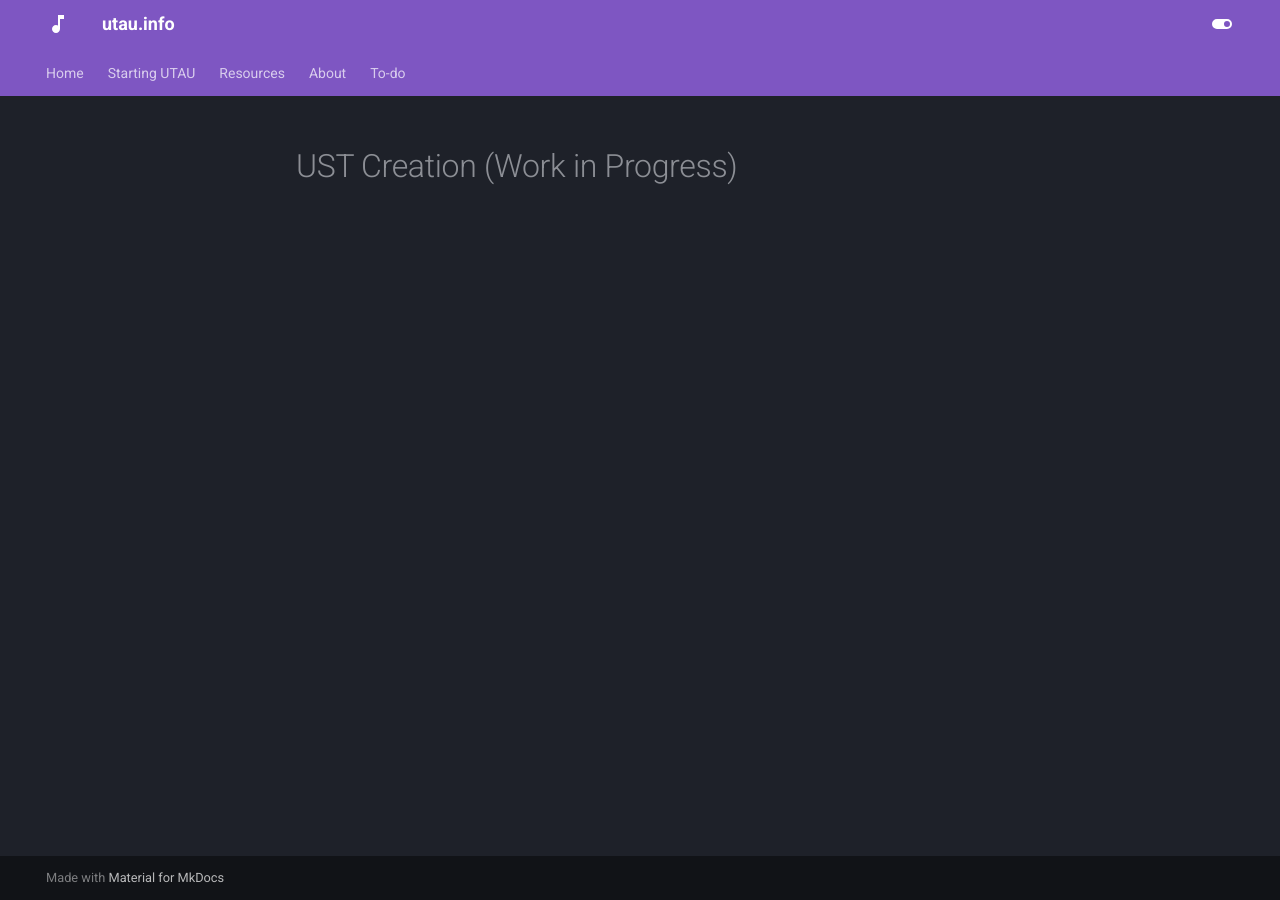
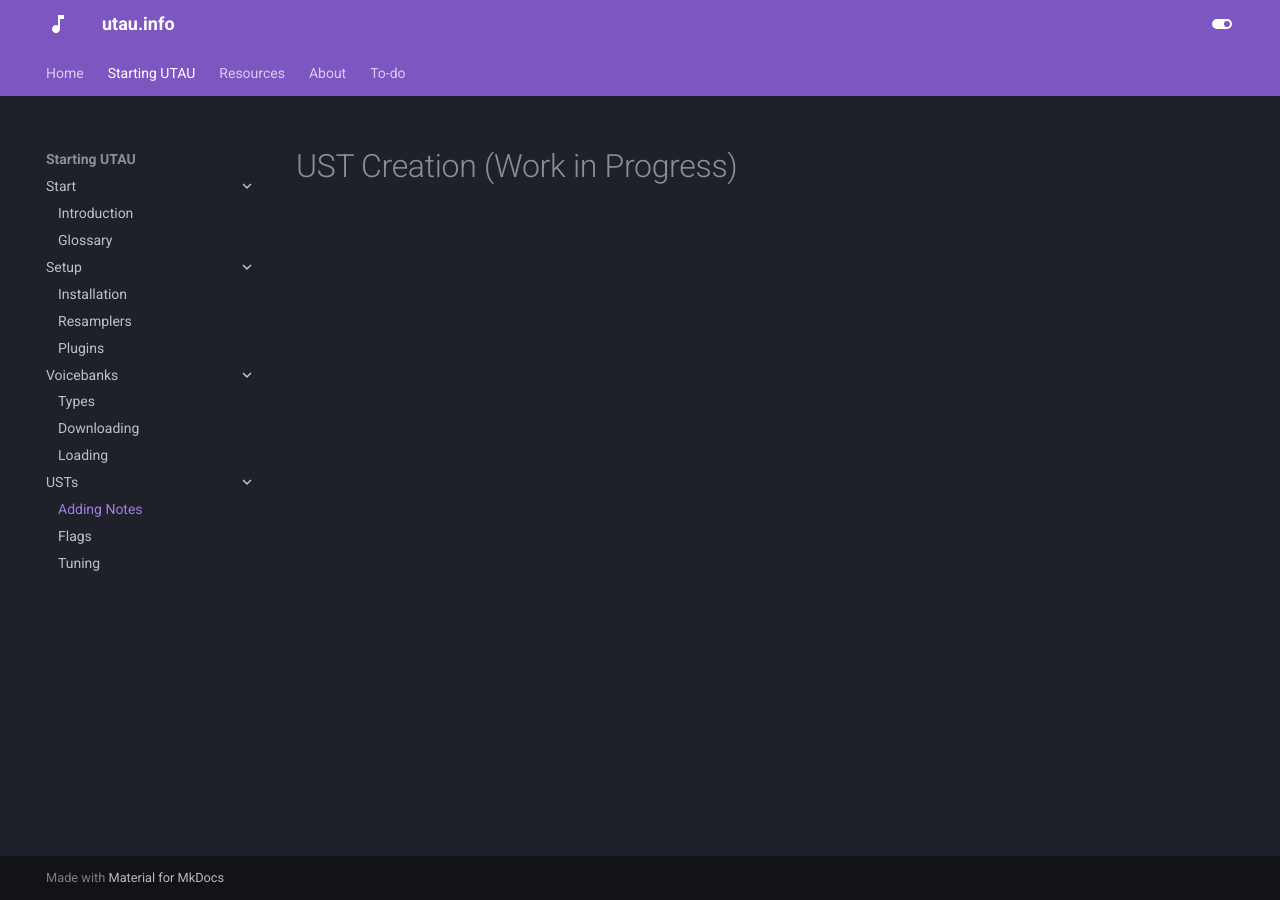
Before and after one commit to nagotown/utau.info, an MkDocs documentation site: the page built from docs/start/ustcreation.md, in a window 1280 px wide. Built offline with MkDocs 1.6.1 and Material for MkDocs 9.7.7, drawn with Linux system fonts in a browser that asks for light colours; some of the changed lines change nothing that is shown.

Commit message:
Update mkdocs.yml

```diff
--- a/mkdocs.yml
+++ b/mkdocs.yml
@@ -16,7 +16,7 @@
       - Downloading: start/vbdownload.md
       - Loading: start/vbloading.md
     - USTs:
-      - Adding Notes: start/notes.md
+      - Adding Notes: start/ustcreation.md
       - Flags: start/flags.md
       - Tuning: start/tuning.md
   - Resources:
```
